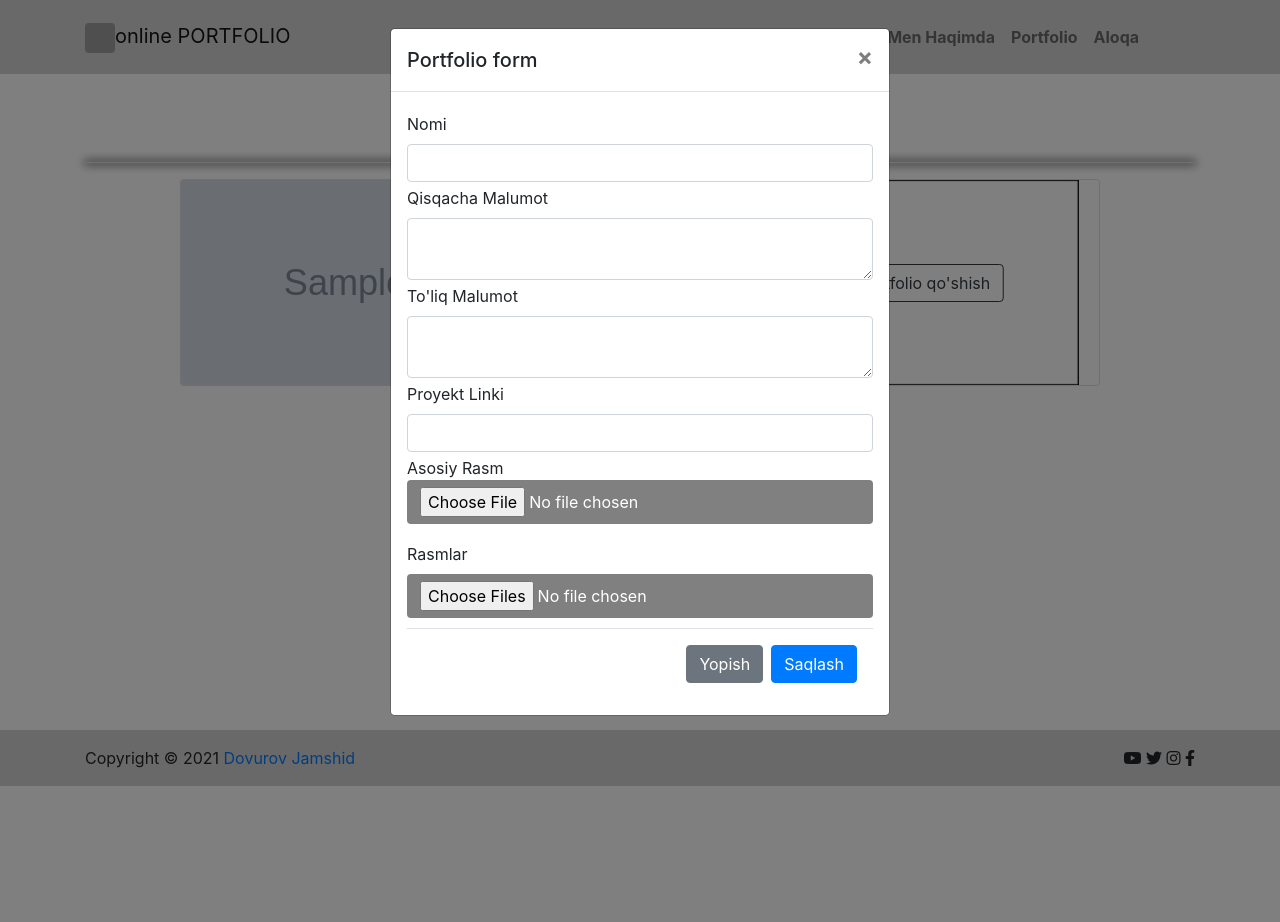
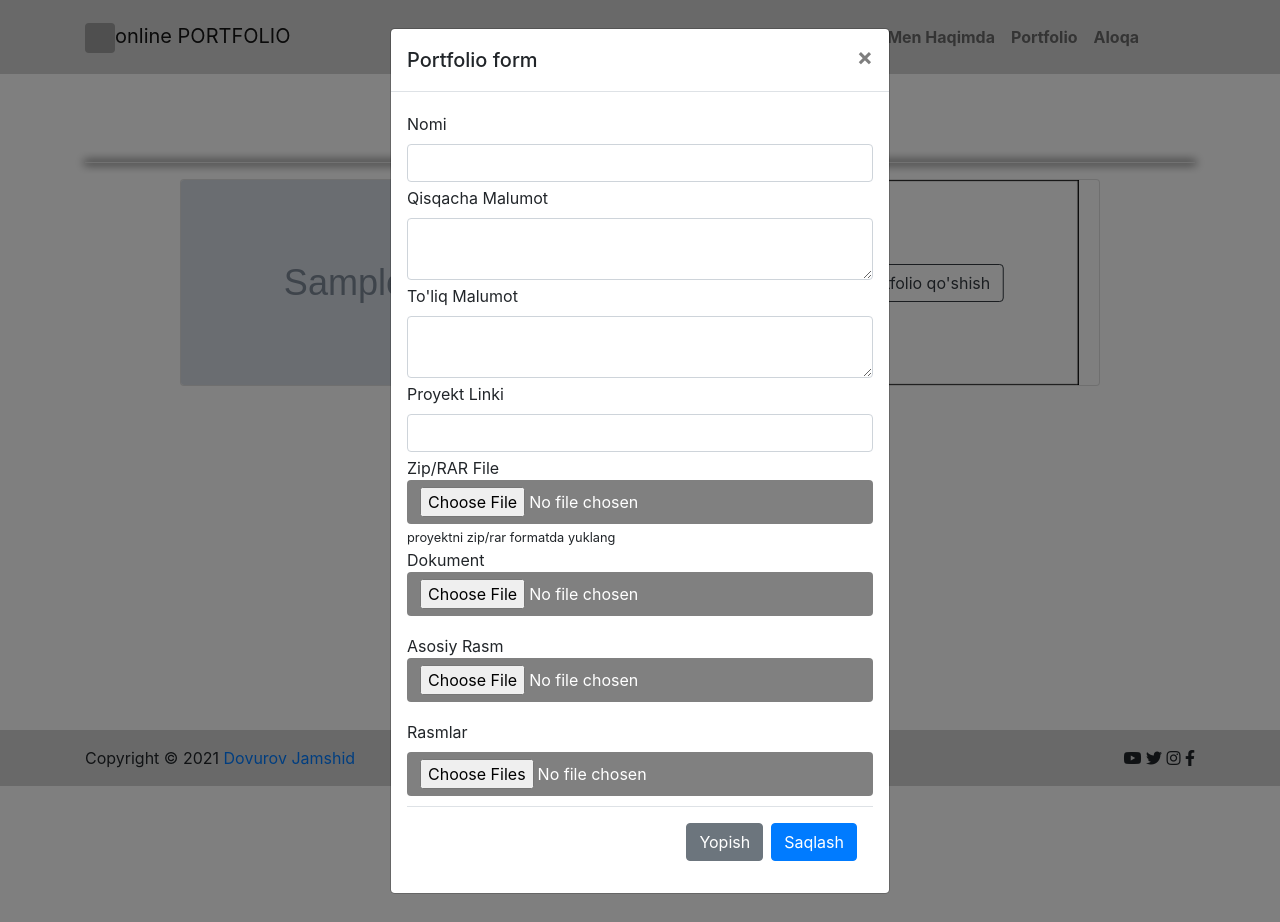
Before and after one commit to jamshid1598/jamshid_bmi, a Django app: page /sub/portfolio/ in a window 1280 px wide, after a click on "protfolio qo'shish". Run offline with Django 3.2, Linux system fonts and the light colour scheme; a user stored in the database is signed in; tables that the repository leaves empty hold one stand-in row (values such as "Sample post"); grey boxes marked "Sample" are stand-in pictures; some libraries are stand-ins or nearby versions; grey boxes are pictures that could not be loaded.

Commit message:
portfolio form view created

```diff
--- a/portfolio/admin.py
+++ b/portfolio/admin.py
@@ -92,7 +92,7 @@ class PortfolioAdmin(admin.ModelAdmin):
     fieldsets = (
         ('Portfolio', {
             "fields": (
-                'user', 'name', 'image', 'link', 'short_desc', 'description',
+                'user', 'name', 'image', 'link', 'short_desc', 'description', "file", "document",
             ),
         }),
     )
--- a/portfolio/forms.py
+++ b/portfolio/forms.py
@@ -60,6 +60,9 @@ class PortfolioForm(forms.Form):
     short_desc  = forms.CharField(widget=Textarea(attrs={'id':'short_desc', 'class':"form-control", 'name':'short_desc'}))
     description = forms.CharField(widget=Textarea(attrs={ 'id':'description',  'class':"form-control", 'name':"description"}))
 
+    file       = forms.FileField(widget=forms.FileInput(attrs={'type':"file", 'id':"file", 'style':"width: 100%;", 'name':'file', },), required=False)
+    document   = forms.FileField(widget=forms.FileInput(attrs={'type':"file", 'id':"document", 'style':"width: 100%;", 'name':'document'}), required=False)
+
     # class Meta:
     #     model = Portfolio
     #     fields='__all__'
--- a/portfolio/models.py
+++ b/portfolio/models.py
@@ -69,6 +69,9 @@ class Portfolio(models.Model):
     description = models.TextField(_('Description'), blank=True, null=True)
     link        = models.URLField(_("Project Link"), blank=True, null=True)
 
+    file        = models.FileField(_("Project File"), upload_to='project-file/', blank=True, null=True)
+    document    = models.FileField(_("Project Document"), upload_to='project-document/', blank=True, null=True)
+
     class Meta:
         verbose_name = _("Portfolio")
         verbose_name_plural = _("Portfolios")
--- a/portfolio/views.py
+++ b/portfolio/views.py
@@ -46,8 +46,11 @@ class PortfolioView(View):
 	def get(self, request, *args, **kwargs):
 		object_list = Portfolio.objects.all()
 		user=None
-		for obj in object_list:
-			user = obj.user
+		if object_list:
+			for obj in object_list:
+				user = obj.user
+		else:
+			user="new"
 		context={"object_list": object_list, 'user':user}
 		return render(request, self.template_name, context)
 
@@ -95,6 +98,8 @@ def portfolio_form(request):
 				link        = form.cleaned_data.get('link'),
 				short_desc  = form.cleaned_data.get('short_desc'),
 				description = form.cleaned_data.get('description'),
+				file        = form.cleaned_data.get('file'),
+				document    = form.cleaned_data.get('document'),
 			)
 		else:
 			for msg in form.errors:
--- a/templates/portfolio/portfolio-detail.html
+++ b/templates/portfolio/portfolio-detail.html
@@ -88,6 +88,12 @@
                             </div>
                         </div>
                     </div>
+                    {% if object.file %}
+                        <a href="{{ object.file.url }}" class="btn btn-outline-dark" >Dasturni Yuklab Olish</a>
+                    {% endif %}
+                    {% if object.document %}
+                        <a href="{{ object.document.url }}" class="btn btn-outline-dark" >Hujjat Yuklab Olish</a>
+                    {% endif %}
                 </div>
             </div>
         </section>
--- a/templates/portfolio/portfolio.html
+++ b/templates/portfolio/portfolio.html
@@ -74,12 +74,21 @@
                         </div>
                     {% empty %}
                         <div>
-                            <h4>Empty</h4>
+                            <h4>Bo'sh</h4>
                         </div>
                     {% endfor %}
 
                     {% if request.user.is_authenticated %}
                         {% if request.user.id == user.id %}
+                            <div class="col-12 col-md-6 col-lg-6 col-xl-4 mb-3">
+                                <div class="card card_button">
+                                    <img src="{% static 'image/white_bg.jpg' %}" alt="" style="width: 328px; height: 205px">
+                                    <div class="card_button_img">
+                                        <button class="btn btn-outline-dark" data-toggle="modal" data-target="#exampleModal">protfolio qo'shish</button>
+                                    </div>
+                                </div>
+                            </div>
+                        {% elif user == "new" %}
                             <div class="col-12 col-md-6 col-lg-6 col-xl-4 mb-3">
                                 <div class="card card_button">
                                     <img src="{% static 'image/white_bg.jpg' %}" alt="" style="width: 328px; height: 205px">
@@ -126,6 +135,20 @@
                             <div class="form-group my-1">
                                 <label for="link">Proyekt Linki</label>
                                 <input type="text" class="form-control" id='link' name="link">
+                            </div>
+                            <div class="custom-file mb-5">
+                                <label for="file" class="m-0">Zip/RAR File</label>
+                                <div class="btn m-0" style="width: 100%; background-color:gray;color:white;">
+                                    <input type="file" id="file" style="width: 100%;", name='file'>
+                                </div>
+                                <small>proyektni zip/rar formatda yuklang</small>
+                            </div>
+                            <br>
+                            <div class="custom-file mb-5">
+                                <label for="document" class="m-0">Dokument</label>
+                                <div class="btn m-0" style="width: 100%; background-color:gray;color:white;">
+                                    <input type="file" id="document" style="width: 100%;", name='document'>
+                                </div>
                             </div>
                             <div class="custom-file mb-5">
                                 <label for="image" class="m-0">Asosiy Rasm</label>
```
